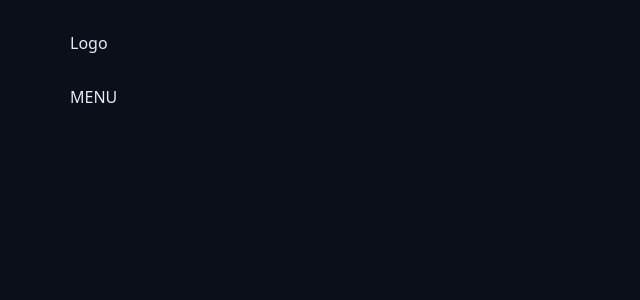
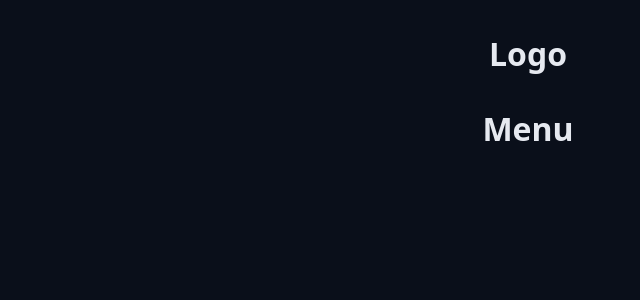
Before and after one commit to RodrigoLomardo/zento-pomodoro, a React (Vite) app: page / in a window 1280 px wide. Shown: the top 300 px of the page, without its empty margins (112-752 px from the left). Built offline with nearby package versions, Linux system fonts and the light colour scheme.

Commit message:
Organização de pasts

```diff
--- a/src/App.tsx
+++ b/src/App.tsx
@@ -1,6 +1,9 @@
-import { Container } from './components/Container';
 import './styles/global.css';
 import './styles/theme.css';
+
+import { Container } from './components/Container';
+import { Heading } from './components/Heading';
+
 
 export function App() {
 
@@ -8,10 +11,10 @@
     return (
         <>
             <Container>
-                <section>Logo</section>
+                <Heading>Logo</Heading>
             </Container>
             <Container>
-                <section>MENU</section>
+                <Heading>Menu</Heading>
             </Container>
 
 
--- a/src/components/Container.tsx
+++ /dev/null
@@ -1,18 +0,0 @@
-import styles from './Container.module.css'
-
-type ContainerProps = {
-    children: React.ReactNode
-}
-
-export function Container({ children }: ContainerProps) {
-    return (
-        <div className={styles.container}>
-            <div className={styles.content}>
-
-                {children}
-
-            </div>
-        </div>
-    )
-
-}
--- /dev/null
+++ b/src/components/Container/index.tsx
@@ -0,0 +1,18 @@
+import styles from './styles.module.css'
+
+type ContainerProps = {
+  children: React.ReactNode
+}
+
+export function Container({ children }: ContainerProps) {
+  return (
+    <div className={styles.container}>
+      <div className={styles.content}>
+
+        {children}
+
+      </div>
+    </div>
+  )
+
+}
--- a/src/components/Heading.tsx
+++ b/src/components/Heading/index.tsx
@@ -1,4 +1,4 @@
-import styles from './Heading.module.css';
+import styles from './styles.module.css';
 
 type HeadingProps = {
     children: React.ReactNode;
```
Also changed, not shown: src/components/Container/styles.module.css (renamed from src/components/Container.module.css), src/components/Heading/styles.module.css (renamed from src/components/Heading.module.css).
